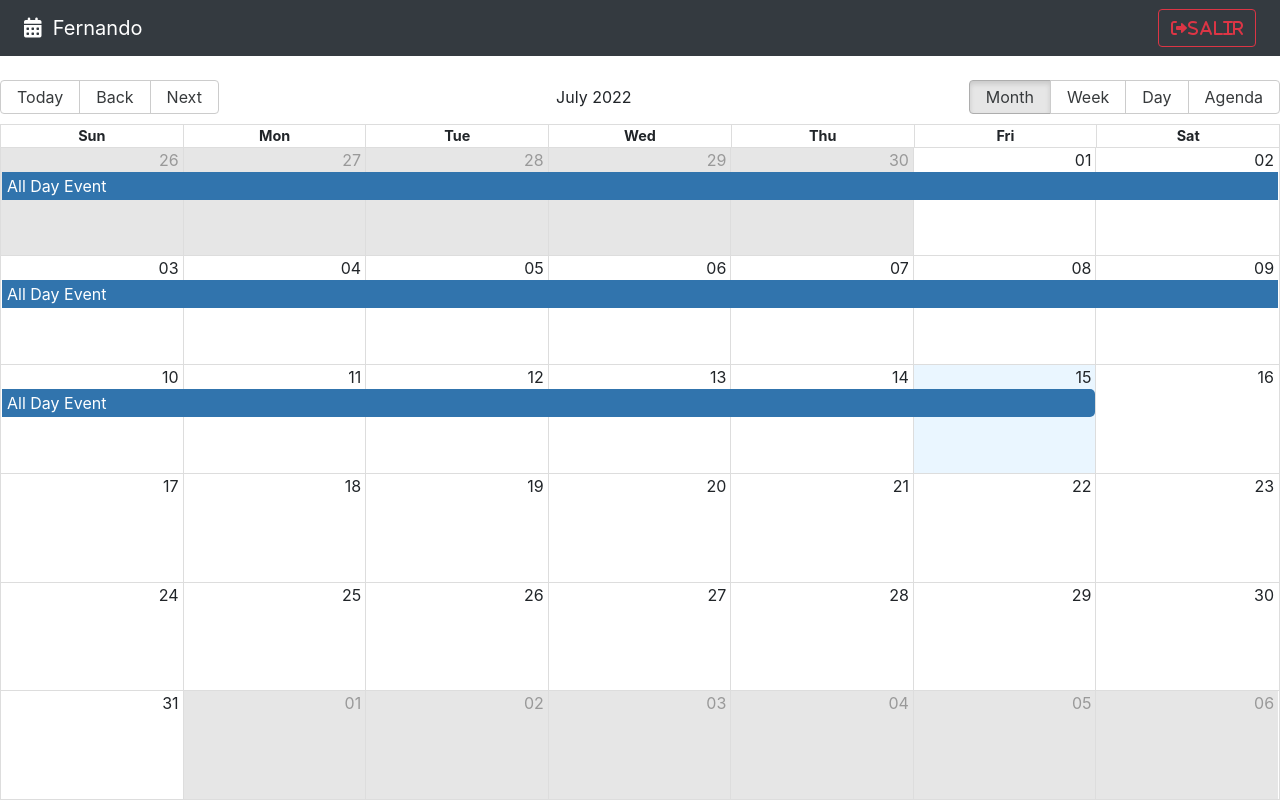
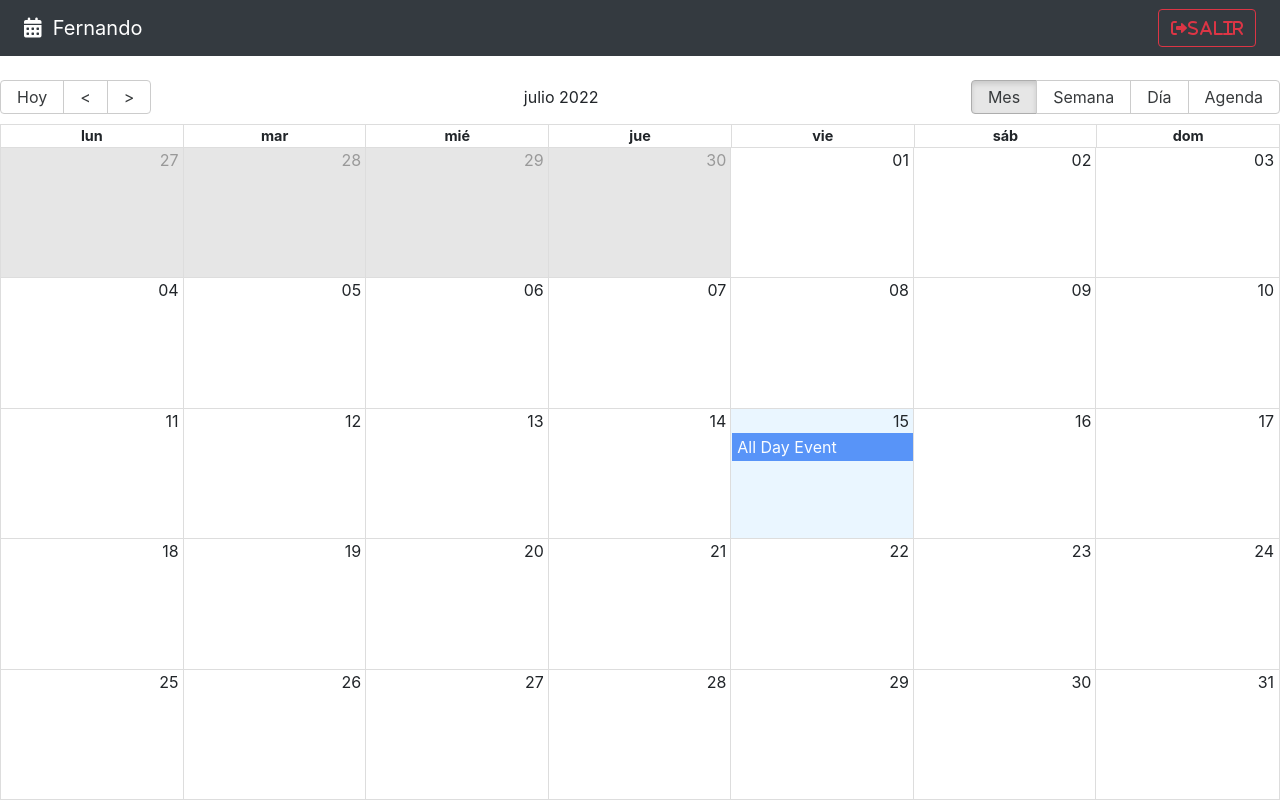
Before and after one commit to thedraxx/MERN-Calendar, a React (Vite) app: page /auth in a window 1280 px wide. Built offline with nearby package versions, Linux system fonts and the light colour scheme.

Commit message:
aditional Config Calendar

```diff
--- a/src/calendar/pages/CalendarPage.jsx
+++ b/src/calendar/pages/CalendarPage.jsx
@@ -1,27 +1,14 @@
-import { Calendar, dateFnsLocalizer } from "react-big-calendar";
+import { Calendar } from "react-big-calendar";
 import "react-big-calendar/lib/css/react-big-calendar.css";
-import enUS from "date-fns/locale/en-US";
-import { addHours, parse, startOfWeek, getDay, format } from "date-fns";
+import { addHours } from "date-fns";
 import { Navbar } from "../";
-
-// Configuracion del calendario, BIG CALENDAR
-const locales = {
-  "en-US": enUS,
-};
-
-const localizer = dateFnsLocalizer({
-  format,
-  parse,
-  startOfWeek,
-  getDay,
-  locales,
-});
+import { localizer, getMessagesES } from "../../helpers";
 
 const events = [
   {
     title: "All Day Event",
     notes: "hay que comprar pan",
-    start: new Date(2020, 3, 0),
+    start: new Date(),
     end: addHours(new Date(), 2),
     bgColor: "#fafafa",
     user: {
@@ -32,15 +19,35 @@
 ];
 
 export const CalendarPage = () => {
+  // se activa cuando hay un cambio en el calendario
+  const eventStyleGetter = (event, start, end, isSelected) => {
+    console.log({ event, start, end, isSelected });
+    const style = {
+      backgroundColor: "#347cf7",
+      borderRadius: "0px",
+      opacity: 0.8,
+      color: "white",
+    };
+
+    return {
+      style,
+    };
+  };
+
   return (
     <>
+      {/* Navbar */}
       <Navbar />
+      {/* Aca esta el Calendario */}
       <Calendar
+        culture="es"
         localizer={localizer}
         events={events}
         startAccessor="start"
         endAccessor="end"
         style={{ height: "calc(100vh - 80px)" }}
+        messages={getMessagesES()}
+        eventPropGetter={eventStyleGetter}
       />
     </>
   );
--- /dev/null
+++ b/src/helpers/calendarLocalizer.js
@@ -0,0 +1,16 @@
+import { parse, startOfWeek, getDay, format } from "date-fns";
+import { dateFnsLocalizer } from "react-big-calendar";
+import esES from 'date-fns/locale/es';
+
+// Configuracion del calendario, BIG CALENDAR
+const locales = {
+    "es": esES,
+};
+
+export const localizer = dateFnsLocalizer({
+    format,
+    parse,
+    startOfWeek,
+    getDay,
+    locales,
+});
--- /dev/null
+++ b/src/helpers/getMessages.js
@@ -0,0 +1,17 @@
+export const getMessagesES = () => {
+    return {
+        allDay: 'Todo el día',
+        previous: '<',
+        next: '>',
+        today: 'Hoy',
+        month: 'Mes',
+        week: 'Semana',
+        day: 'Día',
+        agenda: 'Agenda',
+        date: 'Fecha',
+        time: 'Hora',
+        event: 'Evento',
+        noEventsInRange: 'No hay eventos en este rango',
+        showMore: total => `+ Ver más (${total})`
+    };
+}
--- /dev/null
+++ b/src/helpers/index.js
@@ -0,0 +1,2 @@
+export * from './calendarLocalizer';
+export * from './getMessages';
```
